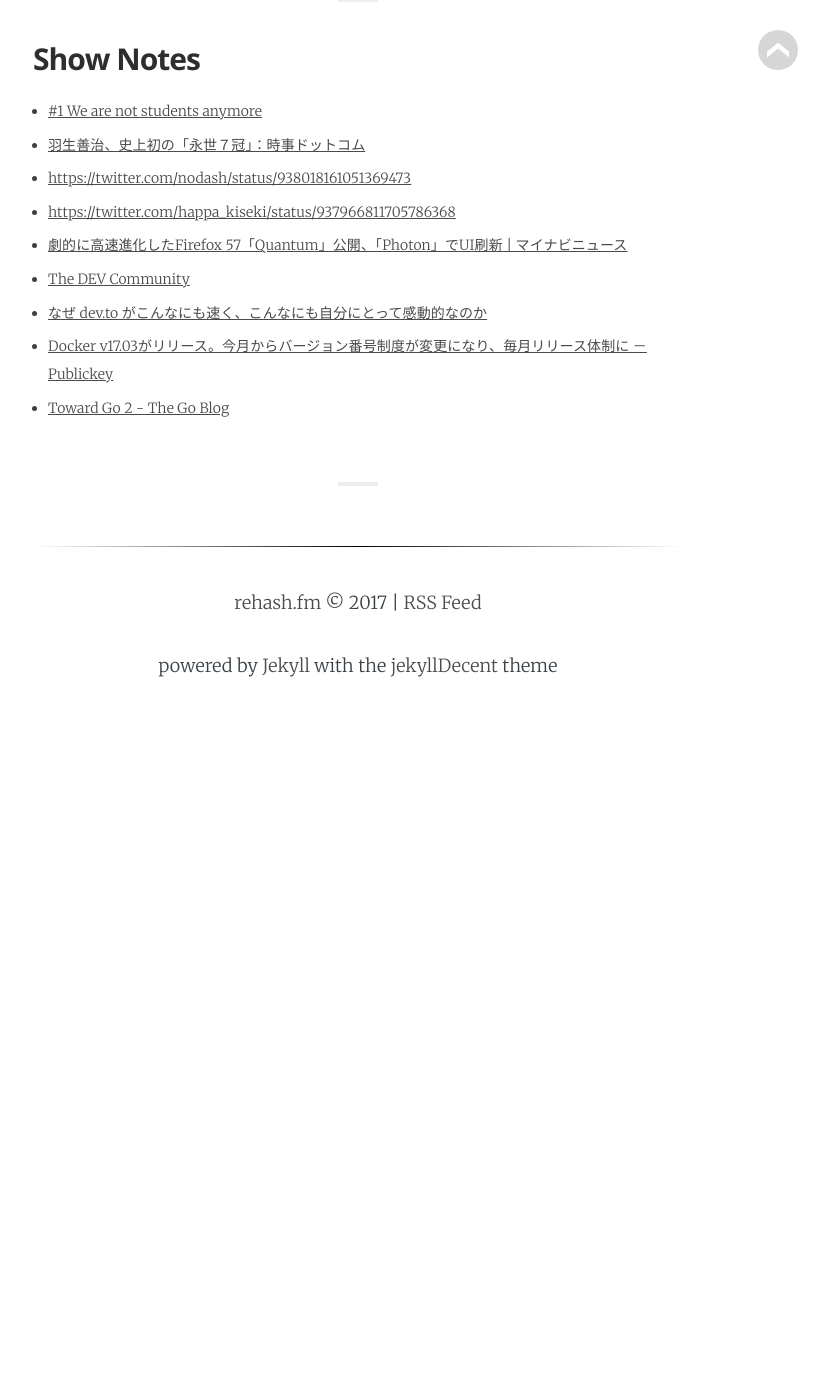
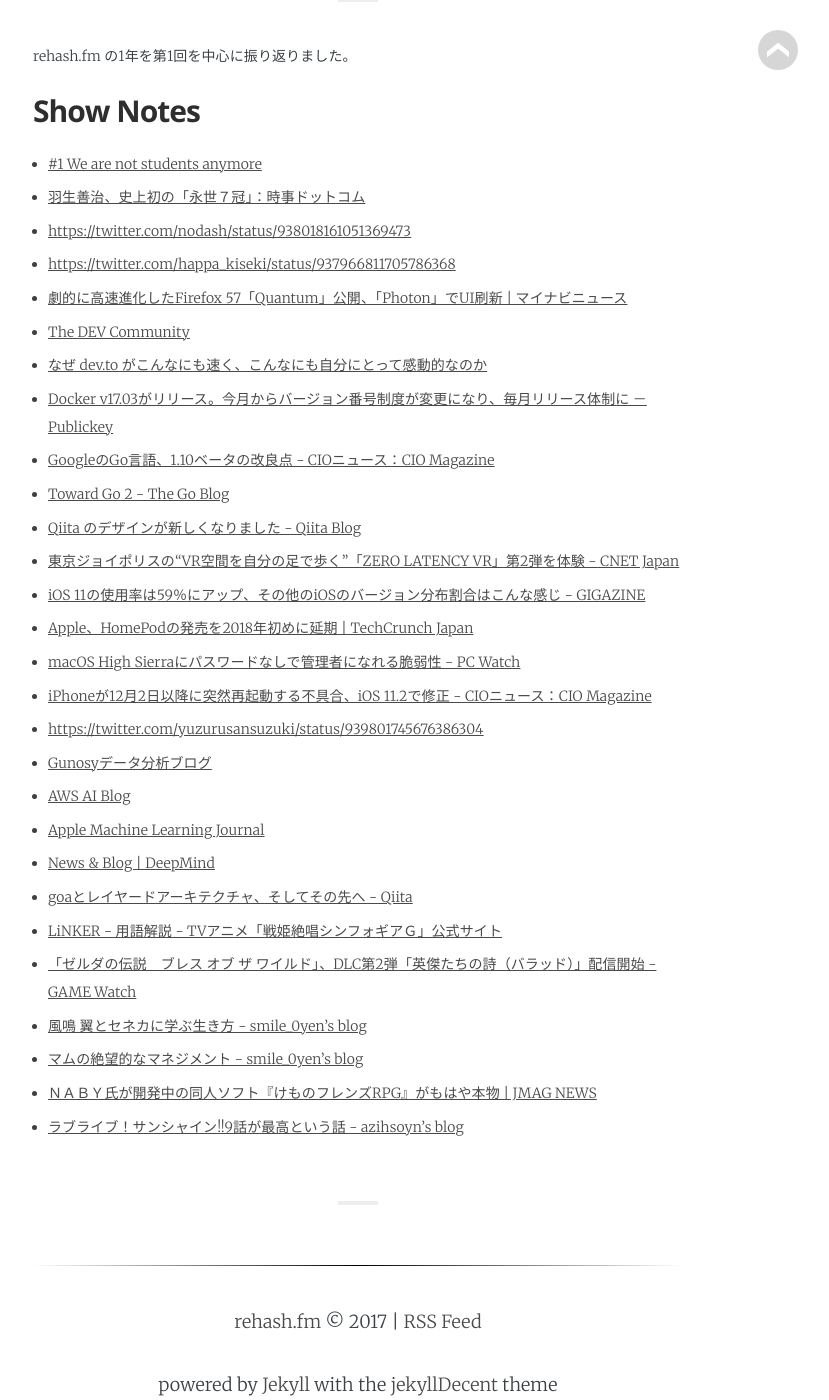
Before and after one commit to rehashfm/rehash.fm, a Jekyll site: the page built from _posts/2017-12-17-30.md, in a window 1280 px wide and 1400 px high, scrolled down 558 px. Shown: the whole window, without its empty margins (282-1111 px from the left). Built offline with Jekyll 4.4.1, drawn with Linux system fonts in a browser that asks for light colours; some web fonts are replaced; before the commit the page ends 1239 px from its top, so only the background shows below that.

Commit message:
add links and the title to 2017-12-17-30.md

```diff
--- a/_posts/2017-12-17-30.md
+++ b/_posts/2017-12-17-30.md
@@ -1,13 +1,13 @@
 ---
 layout:            post
-title:             "#30"
+title:             "#30 Be Foolish"
 date:              2017-12-17 07:00:00 +0900
 tags:              blog
 category:          Blog
 author:            smile-0yen,azihsoyn
-excerpt:
+excerpt:           rehash.fm の1年を第1回を中心に振り返りました。
 ---
-
+rehash.fm の1年を第1回を中心に振り返りました。
 ## Show Notes
 - [\#1 We are not students anymore](http://rehash.fm/1){:target="_blank"}
 - [羽生善治、史上初の「永世７冠」：時事ドットコム](https://www.jiji.com/jc/v4?id=hab7crown0001){:target="_blank"}
@@ -17,4 +17,23 @@
 - [The DEV Community](https://dev.to/){:target="_blank"}
 - [なぜ dev\.to がこんなにも速く、こんなにも自分にとって感動的なのか](https://dev.to/mizchi/-devto--b5){:target="_blank"}
 - [Docker v17\.03がリリース。今月からバージョン番号制度が変更になり、毎月リリース体制に － Publickey](http://www.publickey1.jp/blog/17/docker_v1703.html){:target="_blank"}
+- [GoogleのGo言語、1\.10ベータの改良点 \- CIOニュース：CIO Magazine](http://itpro.nikkeibp.co.jp/atcl/idg/14/481709/121200386/){:target="_blank"}
 - [Toward Go 2 \- The Go Blog](https://blog.golang.org/toward-go2){:target="_blank"}
+- [Qiita のデザインが新しくなりました \- Qiita Blog](http://blog.qiita.com/post/168173551204/qiita-design-update){:target="_blank"}
+- [東京ジョイポリスの“VR空間を自分の足で歩く”「ZERO LATENCY VR」第2弾を体験 \- CNET Japan](https://japan.cnet.com/article/35104574/){:target="_blank"}
+- [iOS 11の使用率は59％にアップ、その他のiOSのバージョン分布割合はこんな感じ \- GIGAZINE](https://gigazine.net/news/20171206-ios-11-adoption-rate/){:target="_blank"}
+- [Apple、HomePodの発売を2018年初めに延期 \| TechCrunch Japan](http://jp.techcrunch.com/2017/11/20/2017-11-17-apple-pushes-homepod-release-to-early-2018/){:target="_blank"}
+- [macOS High Sierraにパスワードなしで管理者になれる脆弱性 \- PC Watch](https://pc.watch.impress.co.jp/docs/news/1094025.html){:target="_blank"}
+- [iPhoneが12月2日以降に突然再起動する不具合、iOS 11\.2で修正 \- CIOニュース：CIO Magazine](http://itpro.nikkeibp.co.jp/atcl/idg/14/481709/120500384/){:target="_blank"}
+- [https://twitter.com/yuzurusansuzuki/status/939801745676386304](https://twitter.com/yuzurusansuzuki/status/939801745676386304){:target="_blank"}
+- [Gunosyデータ分析ブログ](http://data.gunosy.io/){:target="_blank"}
+- [AWS AI Blog](https://aws.amazon.com/jp/blogs/ai/){:target="_blank"}
+- [Apple Machine Learning Journal](https://machinelearning.apple.com/){:target="_blank"}
+- [News & Blog \| DeepMind](https://deepmind.com/blog/){:target="_blank"}
+- [goaとレイヤードアーキテクチャ、そしてその先へ \- Qiita](https://qiita.com/azihsoyn/items/ec3c9384677dbf60539c){:target="_blank"}
+- [LiNKER \- 用語解説 \- TVアニメ「戦姫絶唱シンフォギアＧ」公式サイト](http://www.symphogear-g.com/introduction/keyword_33.php){:target="_blank"}
+- [「ゼルダの伝説　ブレス オブ ザ ワイルド」、DLC第2弾「英傑たちの詩（バラッド）」配信開始 \- GAME Watch](https://game.watch.impress.co.jp/docs/news/1095952.html){:target="_blank"}
+- [風鳴 翼とセネカに学ぶ生き方 \- smile\_0yen’s blog](http://smile-0yen.hatenablog.com/entry/symphogear-1st-tsubasa){:target="_blank"}
+- [マムの絶望的なマネジメント \- smile\_0yen’s blog](http://smile-0yen.hatenablog.com/entry/symphogear-2nd-mom){:target="_blank"}
+- [ＮＡＢＹ氏が開発中の同人ソフト『けものフレンズRPG』がもはや本物 \| JMAG NEWS](https://j-mag.org/2017/11/10/kemonofriends_rpg/){:target="_blank"}
+- [ラブライブ！サンシャイン\!\!9話が最高という話 \- azihsoyn's blog](http://azihsoyn.hatenablog.com/entry/lovelive_adventcalendar_2017_day8){:target="_blank"}
```
